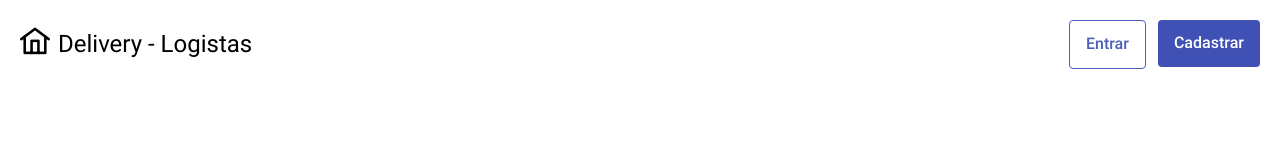
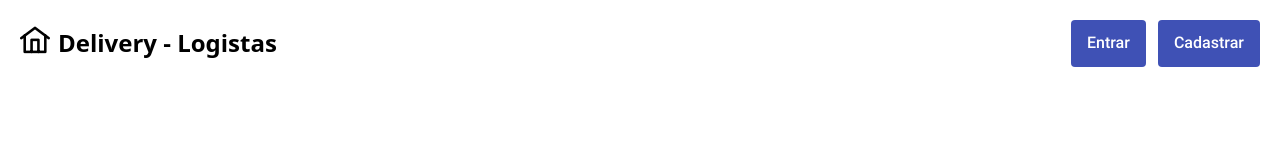
Before and after one commit to ThomBertelli/vendy, a Vue app: page /products in a window 1280 px wide. Shown: the top 160 px of the page. Built offline with nearby package versions, Linux system fonts and the light colour scheme; no server answers.

Commit message:
style: change delete button color to match theme and update font across the application to improve visual appeal

```diff
--- a/index.html
+++ b/index.html
@@ -3,6 +3,9 @@
   <head>
     <meta charset="UTF-8">
     <link rel="icon" href="/favicon.ico">
+    <link rel="preconnect" href="https://fonts.googleapis.com">
+    <link rel="preconnect" href="https://fonts.gstatic.com" crossorigin>
+    <link href="https://fonts.googleapis.com/css2?family=Roboto:ital,wght@0,100;0,300;0,400;0,500;0,700;0,900;1,100;1,300;1,400;1,500;1,700;1,900&display=swap" rel="stylesheet">
     <meta name="viewport" content="width=device-width, initial-scale=1.0">
     <title>Vite App</title>
   </head>
--- a/src/assets/main.css
+++ b/src/assets/main.css
@@ -1,3 +1,4 @@
+@import url('https://fonts.googleapis.com/css2?family=Roboto:wght@400;700&display=swap'); /* Import the font */
 @layer tailwind-base, primevue, tailwind-utilities;
 
 @layer tailwind-base {
@@ -7,6 +8,11 @@
 @layer tailwind-utilities {
     @tailwind components;
     @tailwind utilities;
+}
+
+
+body {
+    @apply font-sans;
 }
 
 .heartbeat:hover {
--- a/src/components/HeaderComponent.vue
+++ b/src/components/HeaderComponent.vue
@@ -25,7 +25,7 @@
             <RouterLink :to="{name: 'home'}">
                 <i class="pi pi-home text-3xl"></i>
             </RouterLink>
-            <h1>Delivery - Logistas</h1>
+            <h1 class="font-bold">Delivery - Logistas</h1>
         </div>
         <div class="flex flex-col ">
         <template v-if="isLoggedIn">
@@ -35,7 +35,7 @@
                 </div>
                 <div class="flex gap-2">
                     <nav>
-                        <ButtonPrime class="custom-button" @click="signOut">Sair</ButtonPrime>
+                        <ButtonPrime outlined  @click="signOut">Sair</ButtonPrime>
                     </nav>
                     <nav>
                         <ButtonPrime  >
@@ -64,15 +64,6 @@
 </template>
 
 <style scoped >
-     .custom-button{
-        background-color: white;
-        color: #4e5fbb ;
-        border: solid #4e5fbb 1px;
-    }
 
-    .custom-buttom :hover{
-        color: #2e386e;
-        border: #2e386e;
-    }
 
 </style>
--- a/src/components/ProductsManage.vue
+++ b/src/components/ProductsManage.vue
@@ -142,11 +142,12 @@
     confirm.require({
         message: 'Você tem certeza?',
         header: 'Cuidado!!!',
-        icon: 'pi pi-info-circle',
+        icon: 'pi pi-exclamation-circle',
         rejectLabel: 'Cancelar',
         acceptLabel: 'Deletar',
-        rejectClass: 'p-button-secondary p-button-outlined',
+        rejectClass: 'p-button-contrast p-button-outlined',
         acceptClass: 'p-button-danger',
+
         accept: () => {
             toast.add({ severity: 'info', summary: 'Confirmado!', detail: 'Registro Deletado', life: 3000 });
             deleteProduct(storeId)
@@ -238,4 +239,6 @@
     max-height: 25px;
 }
 
+
+
 </style>
--- a/src/components/StoresManage.vue
+++ b/src/components/StoresManage.vue
@@ -135,10 +135,10 @@
     confirm.require({
         message: 'Você tem certeza ?',
         header: 'Cuidado!!!',
-        icon: 'pi pi-info-circle',
+        icon: 'pi pi-exclamation-circle',
         rejectLabel: 'Cancelar',
         acceptLabel: 'Deletar',
-        rejectClass: 'p-button-secondary p-button-outlined',
+        rejectClass: 'p-button-contrast p-button-outlined',
         acceptClass: 'p-button-danger',
         accept: () => {
             toast.add({ severity: 'info', summary: 'Confirmado!', detail: 'Registro Deletado', life: 3000 });
```
